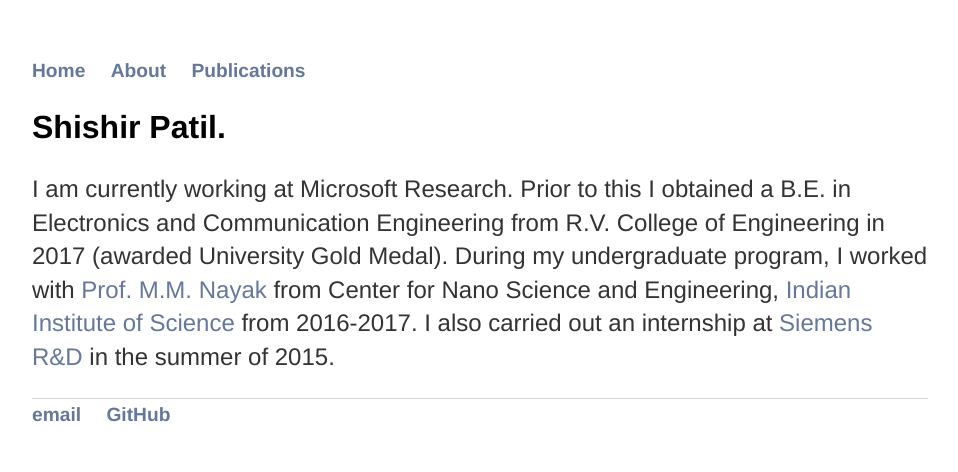
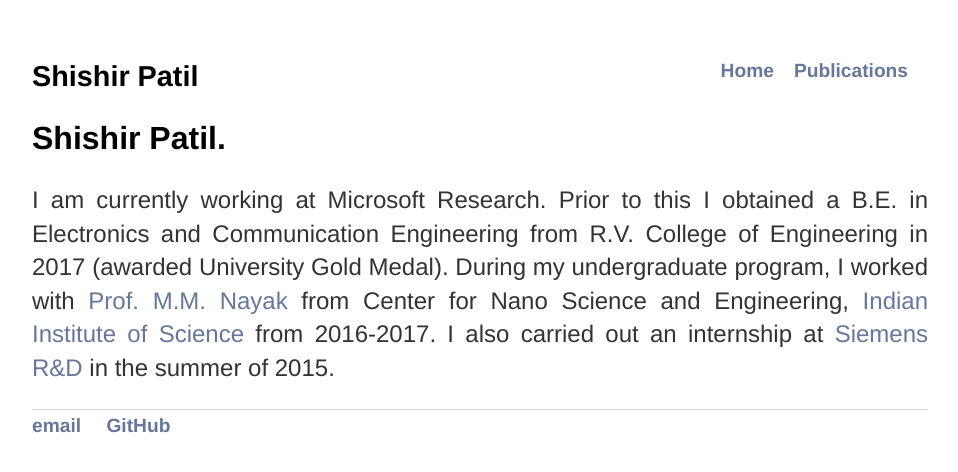
Before and after one commit to ShishirPatil/ShishirPatil.github.io, a Jekyll site: the page built from about/index.html, in a window 1280 px wide. Shown: the top 472 px of the page, without its empty margins (160-1118 px from the left). Built offline with Jekyll 4.4.1, drawn with Linux system fonts in a browser that asks for light colours.

Commit message:
Changing nav bar

```diff
--- a/_layouts/default.html
+++ b/_layouts/default.html
@@ -21,11 +21,12 @@
 		<body>
 			<nav>
 	    		<ul>
-	        		<li><a href="/">Home</a></li>
-		        	<li><a href="/about">About</a></li>
+	    			<li style="font-size:1.5em;"> Shishir Patil </li>
+	        		<li style="float:right"><a href="/publications">Publications</a></li>
+	        		<li style="float:right"><a href="/">Home</a></li>
+		        	<!-- <li style="float:right"><a href="/about">About</a></li> -->
 	        		<!--<li><a href="/cv">CV</a></li>-->
 	        		<!-- <li><a href="/blog">Blog</a></li> -->
-	        		<li><a href="/publications">Publications</a></li>
 	    		</ul>
 			</nav>
 			<div class="container">
--- a/css/main.css
+++ b/css/main.css
@@ -65,6 +65,7 @@
     font-family: 'Linux Libertine', 'Helvetica', 'Arial', 'Sans-Serif';
     line-height: 1.4em;
     color: #333;
+    text-align: justify;
 }
 footer {
     border-top: 1px solid #d5d5d5;
@@ -86,6 +87,7 @@
 
 ul li {
     list-style: disc;
+    text-align: justify;
 }
 
 ol {
@@ -94,5 +96,6 @@
 }
 
 ol li {
-    list-style: I
+    list-style: I;
+    text-align: justify;
 }
```
Also changed, not shown: index.md (+7 -5 lines).
